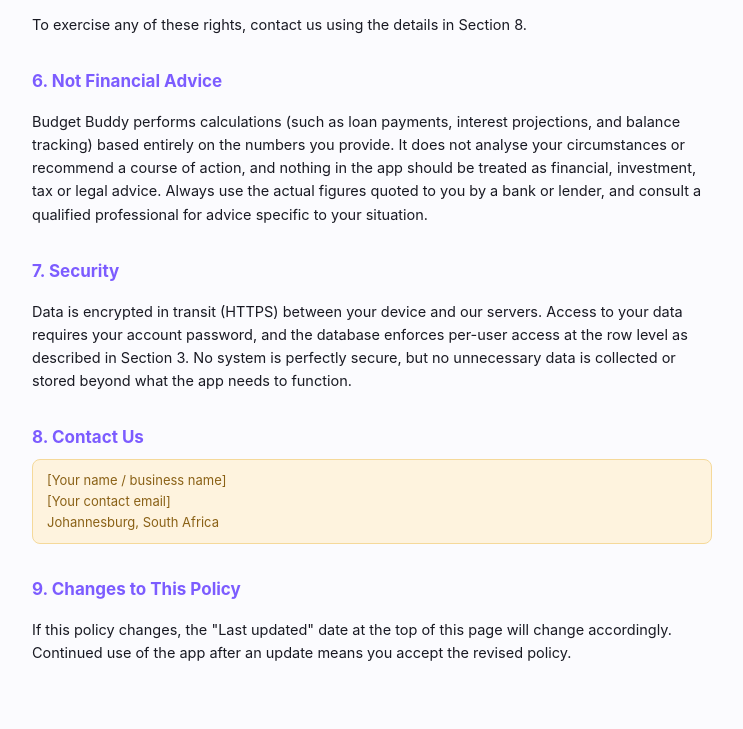
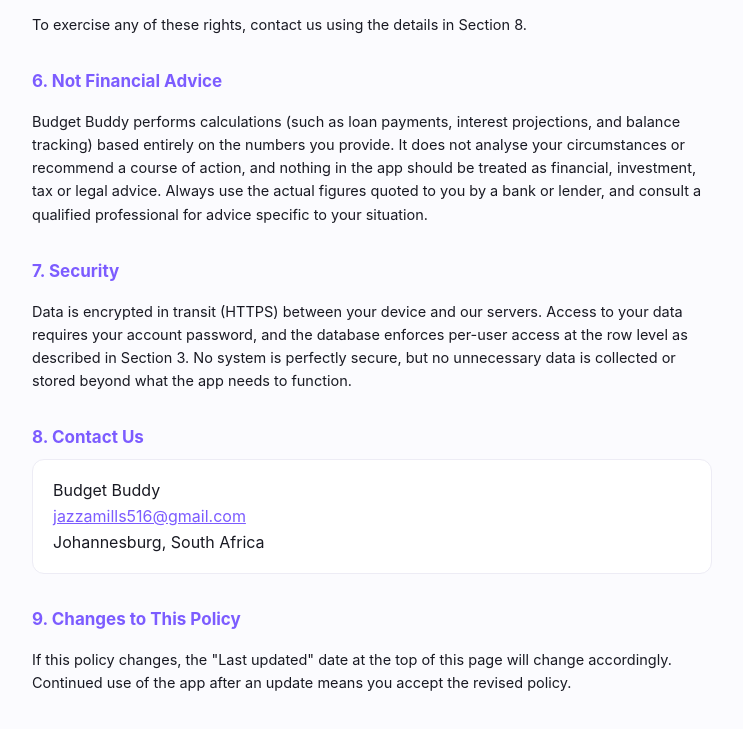
Before and after one commit to Crazychicken918/Budget-Buddy, a plain HTML site: page privacy.html in a window 1280 px wide. Shown: the part 1835-2564 px from the top of the page, without its empty margins (268-1011 px from the left). Drawn offline with Linux system fonts and the light colour scheme.

Commit message:
Add files via upload

```diff
--- a/privacy.html
+++ b/privacy.html
@@ -137,9 +137,9 @@
   to function.</p>
 
   <h2>8. Contact Us</h2>
-  <div class="placeholder">
-    [Your name / business name]<br>
-    [Your contact email]<br>
+  <div class="card">
+    Budget Buddy<br>
+    <a href="mailto:jazzamills516@gmail.com">jazzamills516@gmail.com</a><br>
     Johannesburg, South Africa
   </div>
 
```
Also changed, not shown: terms.html (+3 -3 lines).
